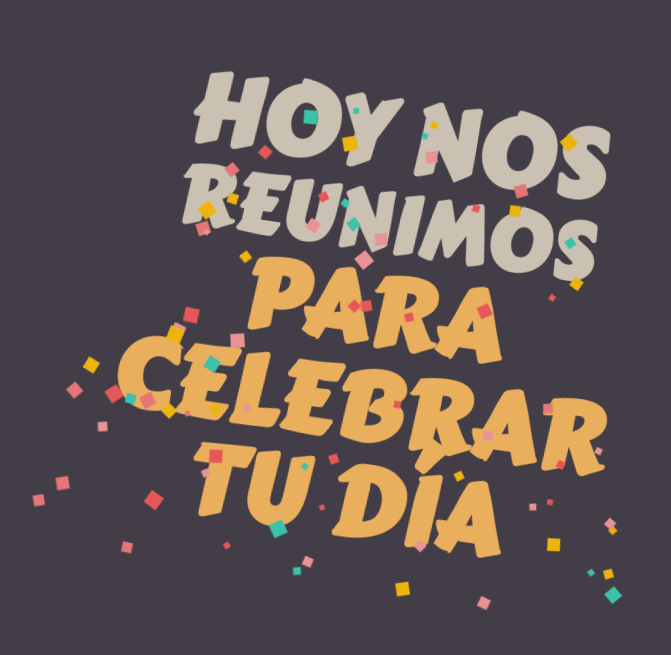
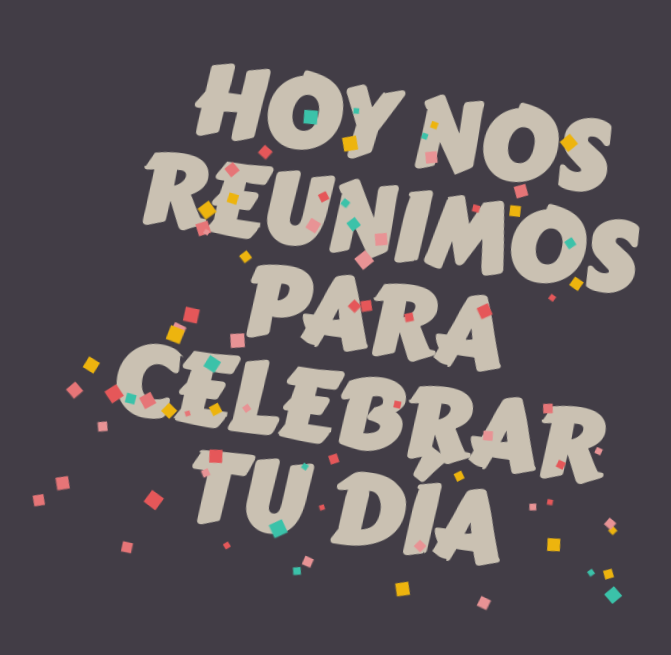
Before and after one commit to Alexis0816/Grace_Birthday, a plain HTML site: page index.html in a window 1280 px wide. Shown: the whole page, without its empty margins (330-1001 px from the left). Drawn offline with nearby package versions, Linux system fonts and the light colour scheme.

Commit message:
little last

```diff
--- a/index.html
+++ b/index.html
@@ -21,10 +21,10 @@
 
     <div class="slide--content--one">
       <h1 class="first">Hoy nos</h1>
-      <h2 class="second">reunimos</h2>
-      <h1 class="second">para</h1>
-      <h1 class="second">celebrar</h1>
-      <h1 class="second">tu día</h1>
+      <h1 class="first">reunimos</h1>
+      <h1 class="first">para</h1>
+      <h1 class="first">celebrar</h1>
+      <h1 class="first">tu día</h1>
       <div class="circle--stuff">
         <svg viewBox="0 0 288 48" width="288" height="48" style="overflow: visible;">
           <g transform="translate(144 0)">
```
